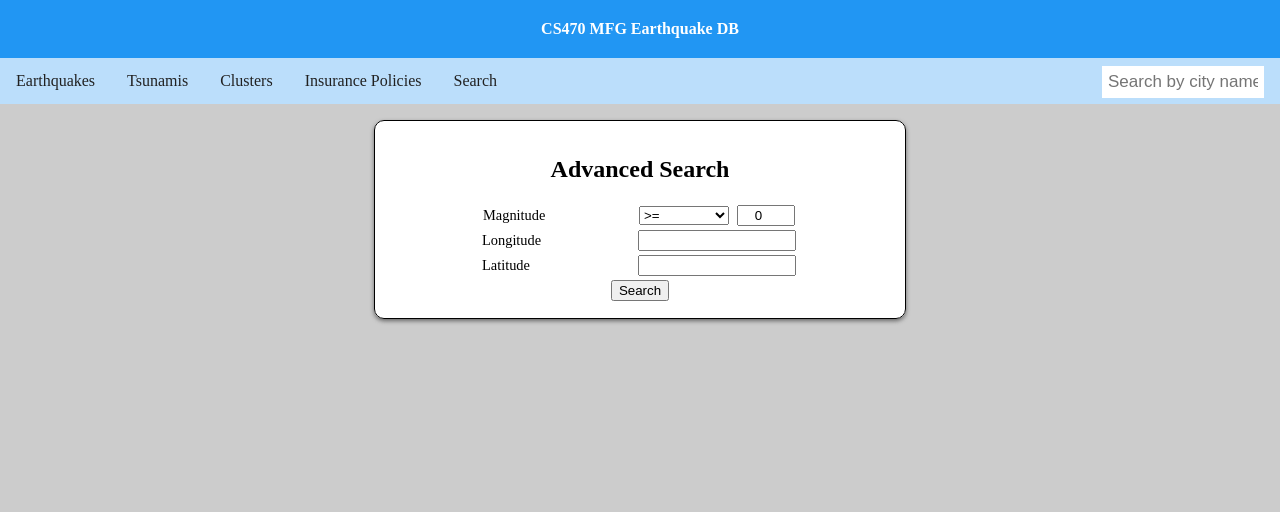
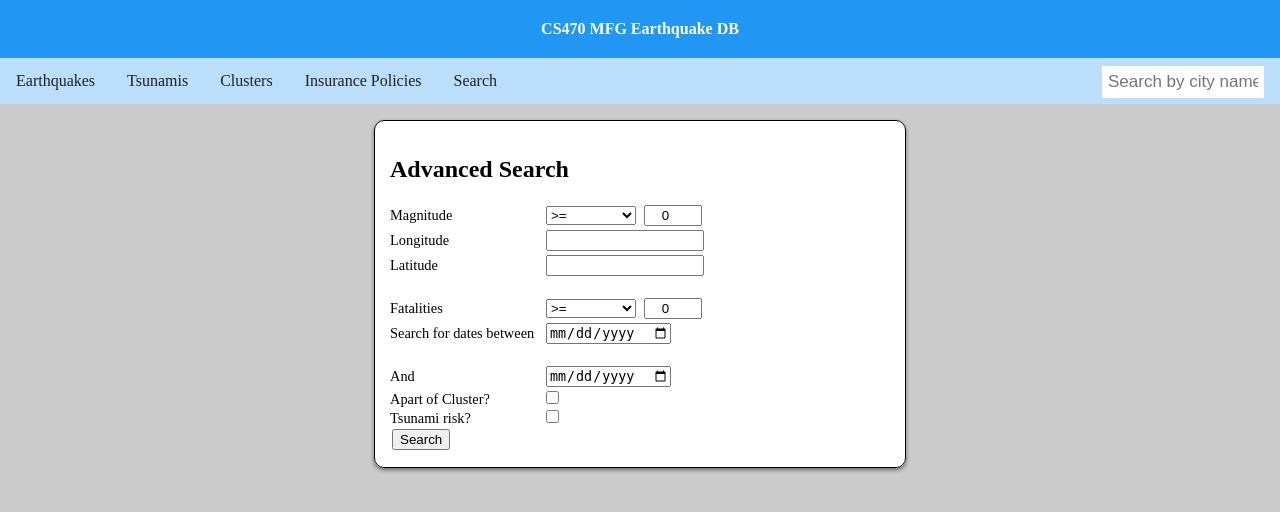
Before and after one commit to zachgharst/EarthquakeDB, a PHP site: page /search.html in a window 1280 px wide. Shown: the top 512 px of the page. Run offline with PHP 8.4, Linux system fonts and the light colour scheme.

Commit message:
Updated Search Form

```diff
--- a/public_html/css/main.css
+++ b/public_html/css/main.css
@@ -93,7 +93,7 @@ fieldset {
     background: #fff;
     margin: 1em auto;
     padding: 15px;
-    text-align: center;
+    text-align: left;
     width: 500px;
 }
 
@@ -120,3 +120,6 @@ input[type=number] {
 input[type=text] {
     width: 150px;
 }
+input[type=submit] {
+    justify-self: center;
+}
--- a/public_html/search.html
+++ b/public_html/search.html
@@ -31,7 +31,28 @@
             <input type="text"><br>
 
             <label>Latitude</label>
-            <input type="text"><br>
+            <input type="text"><br><br>
+
+            <label>Fatalities</label>
+            <select>
+                <option>&gt;=</option>
+                <option>&lt;=</option>
+                <option>=</option>
+            </select>
+            <input type="number" value="0"><br>
+
+            <label for="datemax">Search for dates between </label>
+            <input type="date"><br><br>
+            <label for="datemin">And</label>
+            <input type="date" > <br>
+
+            <label>Apart of Cluster?</label>
+            <input type="checkbox"> <br>
+
+            <label>Tsunami risk?</label>
+            <input type="checkbox"><br>
+
+
 
             <input type="submit" value="Search">
         </fieldset></form>
```
